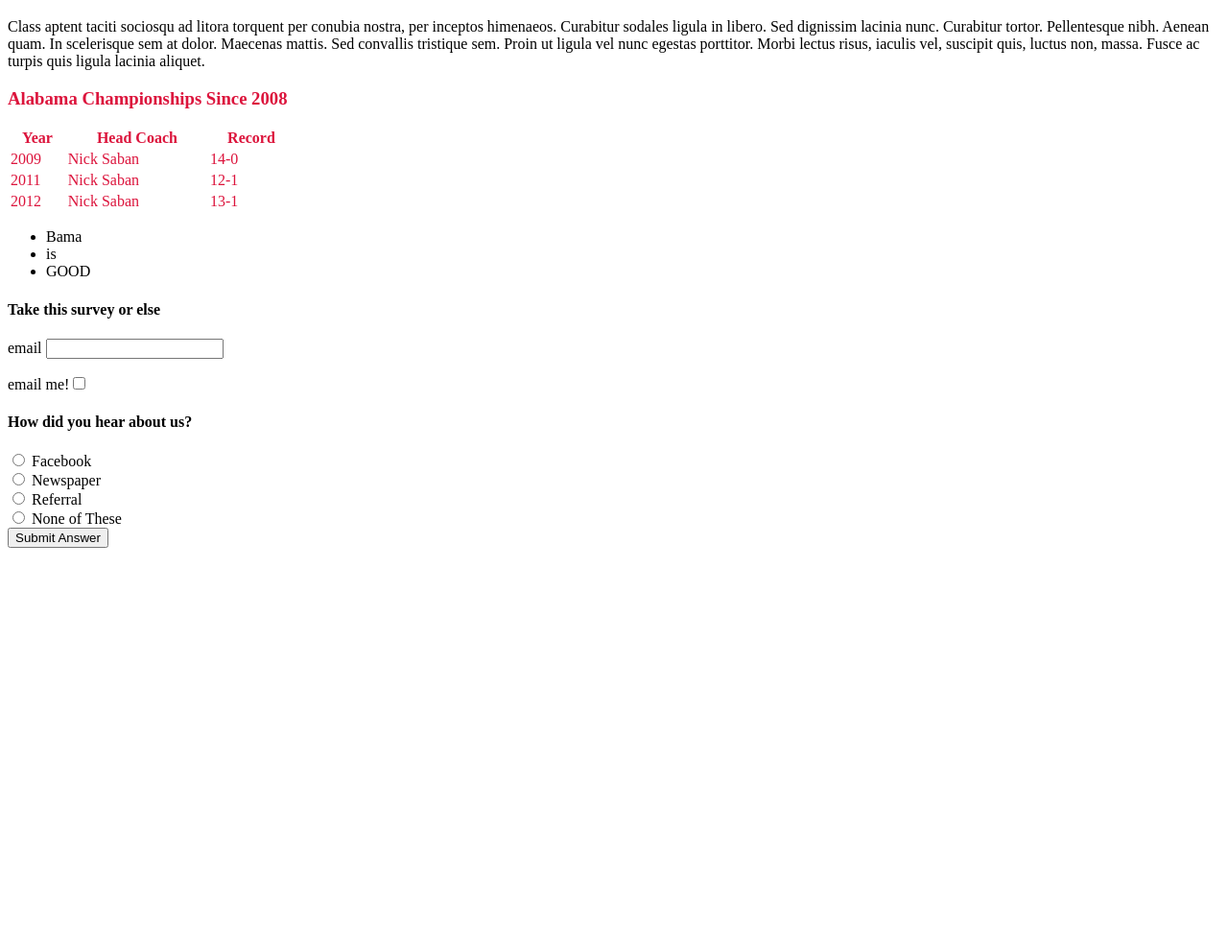
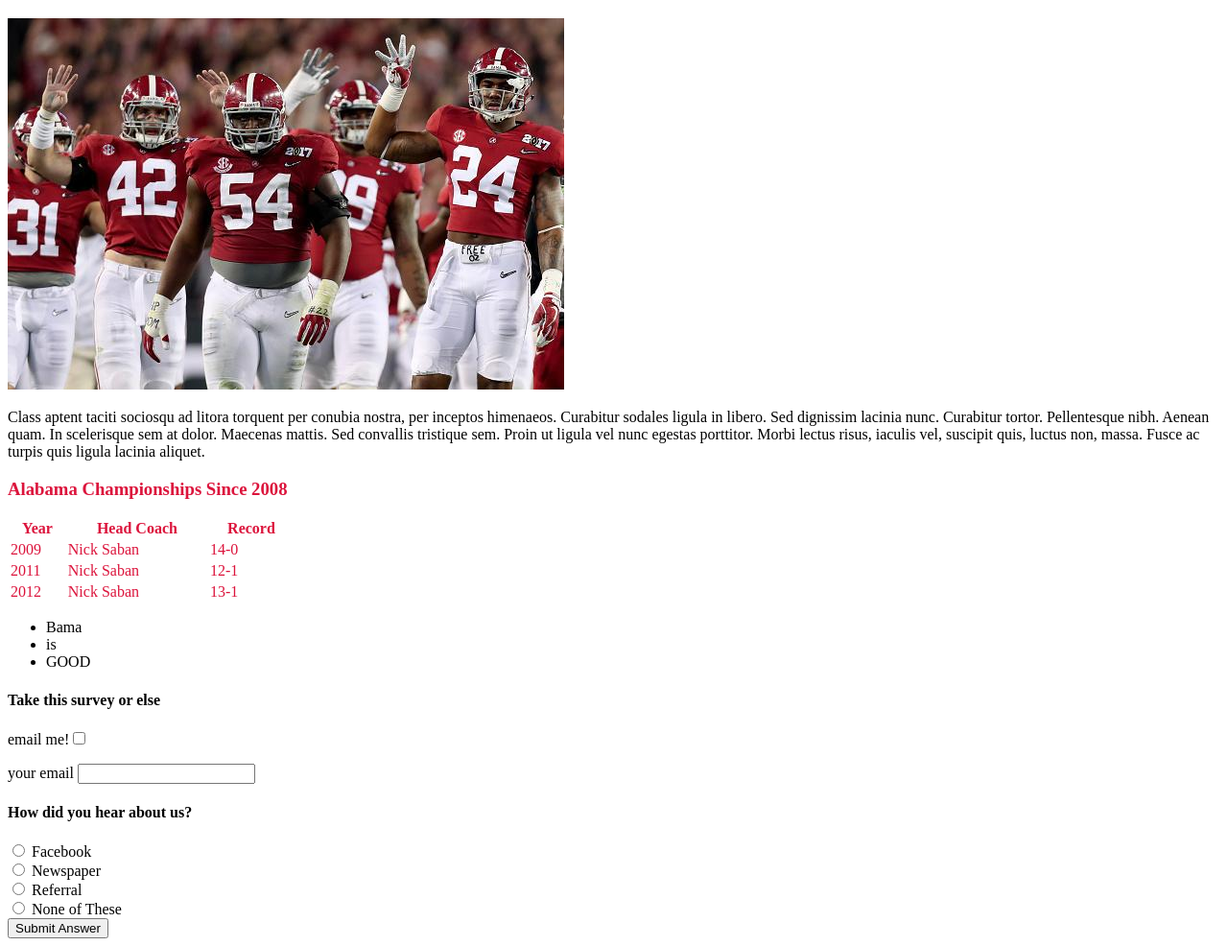
Before and after one commit to BruggeMick/fake-blog, a plain HTML site: page index.html in a window 1280 px wide. Shown: the part 61-1047 px from the top of the page at 96% size. Before the commit the page ends 800 px from the top, so only its background shows below. Drawn offline with Linux system fonts and the light colour scheme.

Commit message:
added photo

```diff
--- a/index.html
+++ b/index.html
@@ -8,6 +8,7 @@
     </head>
     <body>
         <h1> Alabama Football </h1>
+        <img src="bama.jpg" alt="">
         <p> Class aptent taciti sociosqu ad litora torquent per conubia nostra,
           per inceptos himenaeos. Curabitur sodales ligula in libero. Sed
           dignissim lacinia nunc. Curabitur tortor. Pellentesque nibh. Aenean
@@ -49,9 +50,9 @@
           <div>
             <h4>Take this survey or else</h4>
               <p>
-                email <input type="" name="" value=""></p>
+                email me!<input type="checkbox" name="holler"></p>
               <p>
-                email me!<input type="checkbox" name="" value="";
+                your email <input type="text" name="email"></p>
           </div>
           <div>
             <h4>How did you hear about us?</h4>
```
